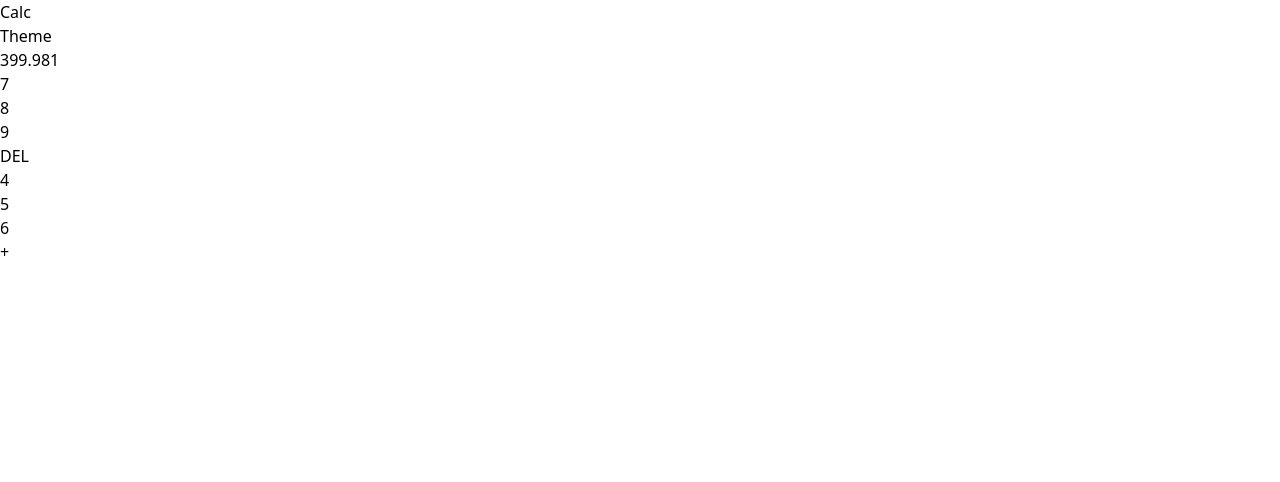
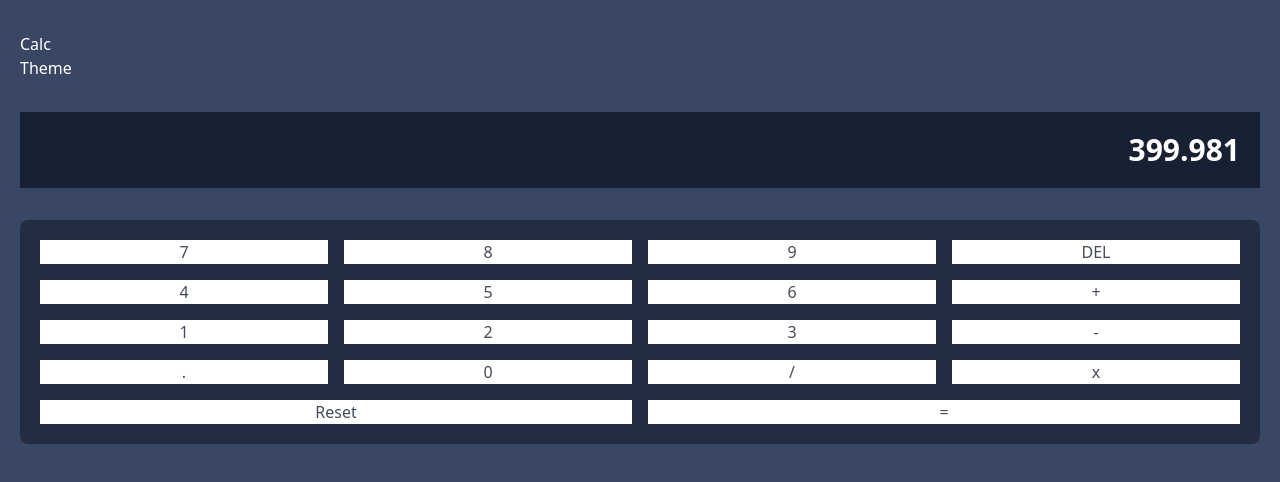
Before and after one commit to nx-academy/Calculator-app, a website: page index.html in a window 1280 px wide. Drawn offline with nearby package versions, Linux system fonts and the light colour scheme; files that its build step writes are made by us from their sources.

Commit message:
Integrating css:
- Creating the full layout with tailwind
- Still strugeling  a bit with the buttons but that's ok

```diff
--- a/index.html
+++ b/index.html
@@ -11,27 +11,37 @@
   <!-- Feel free to remove these styles or customise in your own stylesheet 👍 -->
   <link href="/dist/main.css" rel="stylesheet" />
 </head>
-<body>
-  <main>
-    <header>
+<body class="bg-fiord">
+  <main class="py-8 px-5">
+    <header class="text-white mb-8">
       <h1>Calc</h1>
       <div>
         Theme
       </div>
     </header>
-    <section>
-      <h2>399.981</h2>
+    <section class="text-white mb-8 bg-mirage p-5">
+      <h2 class="text-right text-3xl font-bold">399.981</h2>
     </section>
-    <section>
-      <ul>
-        <li>7</li>
-        <li>8</li>
-        <li>9</li>
-        <li>DEL</li>
-        <li>4</li>
-        <li>5</li>
-        <li>6</li>
-        <li>+</li>
+    <section class="bg-ebonyClay p-5 rounded-lg">
+      <ul class="text-riverBed grid grid-cols-4 gap-4 text-center">
+        <li class="bg-white">7</li>
+        <li class="bg-white">8</li>
+        <li class="bg-white">9</li>
+        <li class="bg-white">DEL</li>
+        <li class="bg-white">4</li>
+        <li class="bg-white">5</li>
+        <li class="bg-white">6</li>
+        <li class="bg-white">+</li>
+        <li class="bg-white">1</li>
+        <li class="bg-white">2</li>
+        <li class="bg-white">3</li>
+        <li class="bg-white">-</li>
+        <li class="bg-white">.</li>
+        <li class="bg-white">0</li>
+        <li class="bg-white">/</li>
+        <li class="bg-white">x</li>
+        <li class="bg-white col-span-2">Reset</li>
+        <li class="bg-white col-span-2">=</li>
       </ul>
     </section>
   </main>
--- a/tailwind.config.js
+++ b/tailwind.config.js
@@ -22,7 +22,9 @@ module.exports = {
     colors: {
       fiord: FIORD,
       ebonyClay: EBONY_CLAY,
-      mirage: MIRAGE
+      mirage: MIRAGE,
+      riverBed: RIVER_BED,
+      white: WHITE
     }
   },
   plugins: [],
```
